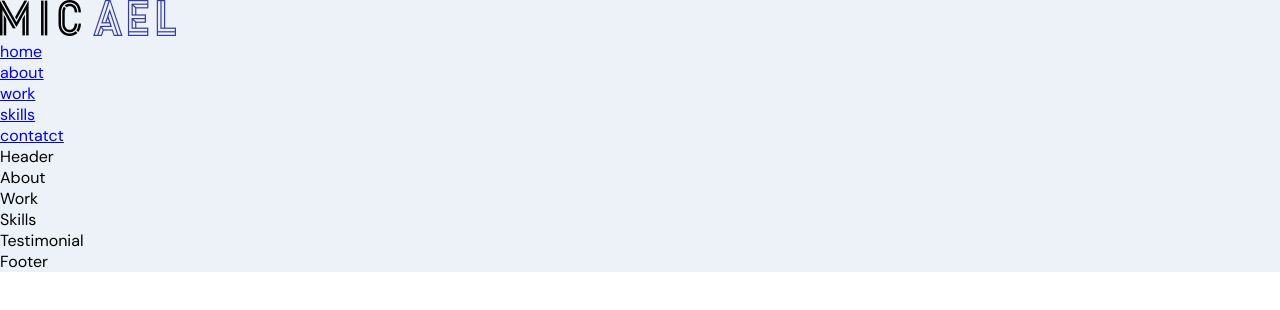
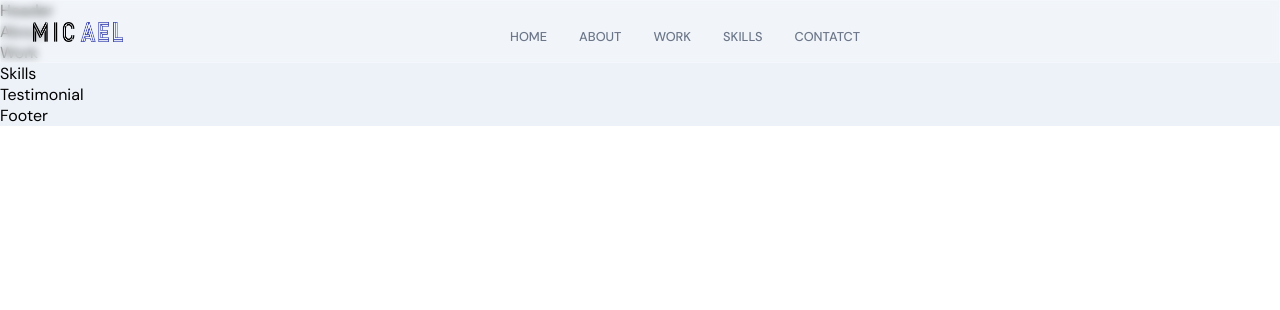
Before and after one commit to nainoaktv/nainoavillegas-portfolio, a React (Create React App) app in the folder frontend_react/: page / in a window 1280 px wide. Shown: the top 310 px of the page. Built offline with nearby package versions, Linux system fonts and the light colour scheme.

Commit message:
chore: navbar resizing and styling initial commit

```diff
--- a/frontend_react/src/components/Navbar/Navbar.jsx
+++ b/frontend_react/src/components/Navbar/Navbar.jsx
@@ -5,13 +5,13 @@ import './Navbar.scss';
 
 const Navbar = () => {
   return (
-    <nav>
-      <div>
+    <nav className="app__navbar">
+      <div className="app__navbar-logo">
         <img src={images.logo} alt="logo" />
       </div>
-      <ul>
+      <ul className="app__navbar-links">
         {['home', 'about', 'work', 'skills', 'contatct'].map((item) => (
-          <li key={`link-${item}`}>
+          <li className="app__flex p-text" key={`link-${item}`}>
             <div/>
             <a href={`#${item}`}>{item}</a>
           </li>
--- a/frontend_react/src/components/Navbar/Navbar.scss
+++ b/frontend_react/src/components/Navbar/Navbar.scss
@@ -0,0 +1,71 @@
+.app__navbar {
+  width: 100%;
+
+  display: flex;
+  justify-content: space-between;
+  align-items: center;
+
+  padding: 1rem 2rem;
+  background: rgba(255, 255, 255, 0.25);
+  backdrop-filter: blur(4px);
+  -webkit-backdrop-filter: blur(4px);
+  border: 1px solid rgba(255, 255, 255, 0.18);
+  position: fixed;
+  z-index: 2;
+}
+
+.app__navbar-logo {
+  display: flex;
+  justify-content: center;
+  align-items: center;
+
+  img {
+    width: 90px;
+    height: 20px;
+
+    @media screen and (min-width: 2000px) {
+      width: 180px;
+      height: 40px;
+    }
+  }
+}
+
+.app__navbar-links {
+  flex: 1;
+  display: flex;
+  justify-content: center;
+  align-items: center;
+
+  list-style: none;
+
+  li {
+    margin: 0 1rem;
+    cursor: pointer;
+
+    flex-direction: column;
+
+    div {
+      width: 5px;
+      height: 5px;
+      background: transparent;
+      border-radius: 50%;
+
+      margin-bottom: 5px;
+    }
+
+    a {
+      color: var(--gray-color);
+      text-decoration: none;
+      flex-direction: column;
+
+      text-transform: uppercase;
+      font-weight: 500;
+
+      transition: all 0.3s ease-in-out;
+
+      &:hover {
+        color: var(--secondary-color);
+      }
+    }
+  }
+}
```
